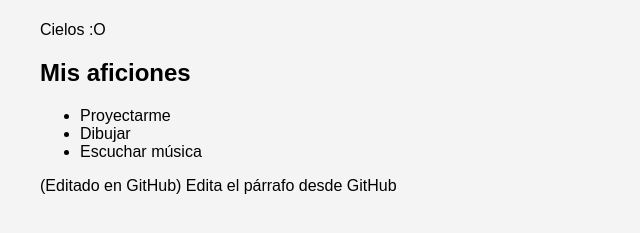
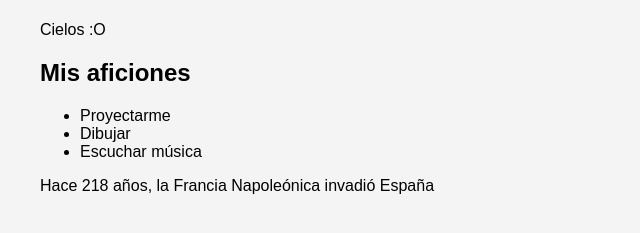
Before and after one commit to joaquinalvarezsanchez6-create/MiPrimerReto, a plain HTML site: page index.html in a window 1280 px wide. Shown: the part 115-348 px from the top of the page, without its empty margins (0-640 px from the left). Drawn offline with Linux system fonts and the light colour scheme.

Commit message:
Update index.html

```diff
--- a/index.html
+++ b/index.html
@@ -16,6 +16,6 @@
         <li>Dibujar</li>
         <li>Escuchar música</li>
     </ul>
-    <p>(Editado en GitHub) Edita el párrafo desde GitHub</p>
+    <p>Hace 218 años, la Francia Napoleónica invadió España</p>
 </body>
 </html>
```
